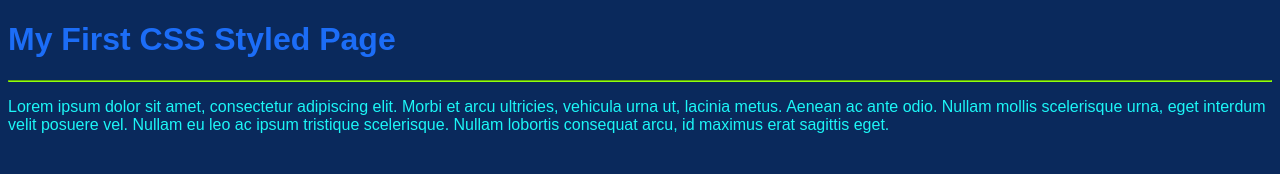
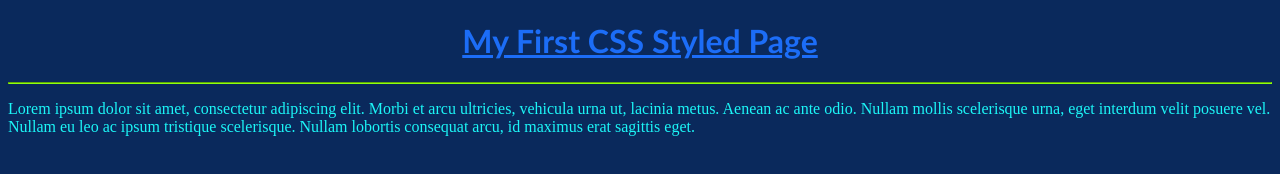
Before and after one commit to muriassuncao/mysite_for_class, a plain HTML site: page week3/index.html in a window 1280 px wide. Drawn offline with Linux system fonts and the light colour scheme.

Commit message:
added text styles

```diff
--- a/week3/css/styles.css
+++ b/week3/css/styles.css
@@ -1,14 +1,19 @@
 body{
 	background:#0A295C;
-	font-family:arial;
+
 }
 
 h1{
 	color:#1C6DF7;
+	font-family: Optima, Calibri, sans-serif;
+	text-align: center;
+	text-decoration: underline;
+
 }
 
 p{
 	color:#1CF6F7;
+	text-transform:
 }
 
 hr{
```
